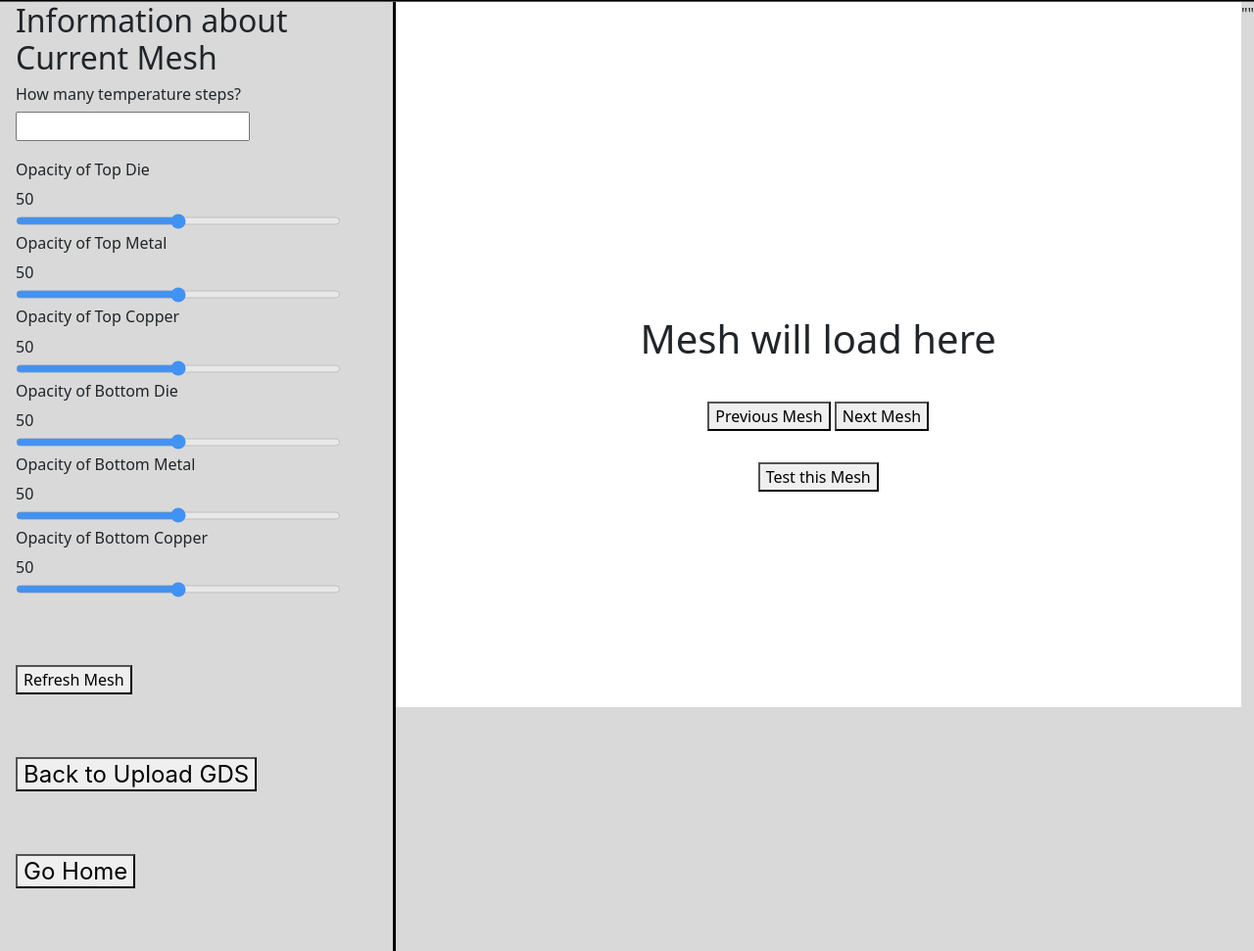
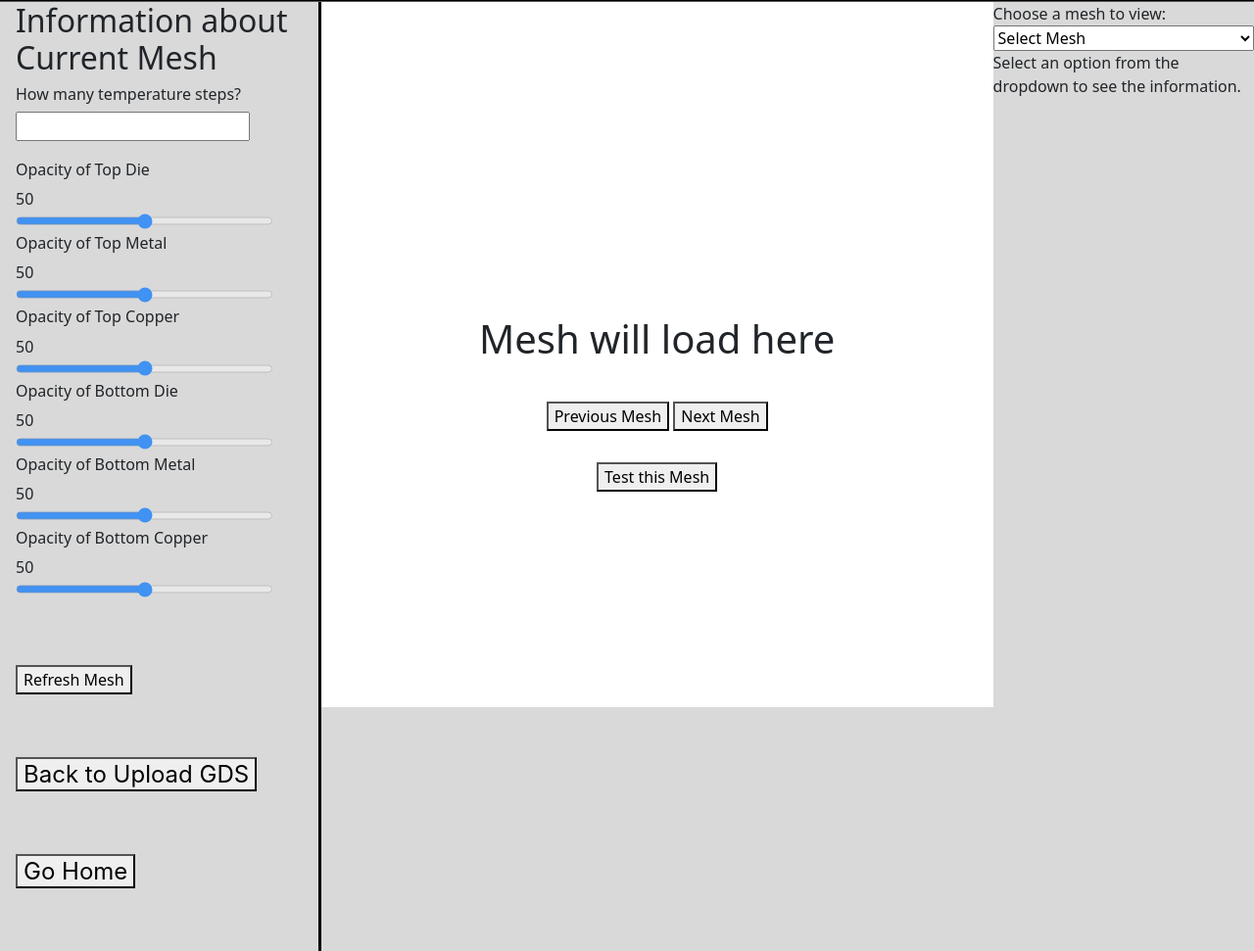
Before and after one commit to Siclarity/siBond, a Flask app: page /mesh in a window 1280 px wide. Shown: the part 53-1024 px from the top of the page at 98% size. Run offline with Flask 3, Linux system fonts and the light colour scheme; some libraries are stand-ins or nearby versions.

Commit message:
Sends data from one page to the mesh page utilizing the sessionStorage, it might be worth considering local storage as we are able to hold more unique sites. There still are warnings and errors with the MeshGenerator for GDS as there are no point/cells that are operated on.

```diff
--- a/website/app.py
+++ b/website/app.py
@@ -1,4 +1,4 @@
-from flask import Flask,render_template,request,jsonify,send_from_directory
+from flask import Flask,render_template,request,jsonify,send_from_directory,redirect,url_for
 from os import listdir, system, makedirs, getcwd, path, remove
 from os.path import isfile, join, isdir, exists
 from scripts.thumbnails import gds_to_image_klayout
@@ -12,7 +12,7 @@
 from json import dumps, dump
 import json
 import subprocess
-
+import re
 # from mesh_Flask_gen import *
 app = Flask(__name__)
 
@@ -171,10 +171,14 @@
             # test=system(cm)
             result=subprocess.run(cm,shell=True,capture_output=True,text=True)
             print(f"Output: {result.stdout}")
+            match = re.search(r'The DBU for the layout is:([0-9.-]+)', result.stdout)
+            if match:
+                unit=match.group(1)
+                print(f"DBU value is:{unit}")
             print(f"Error: {result.stderr}")
             print(f"Exiting Unique_Site:{result.returncode}")
     print(c)
-    return jsonify({"Result":c})
+    return jsonify({"Result":c,"Units":unit})
 
 
 @app.route('/scripts/images/<filename>')
@@ -262,33 +266,31 @@
     except Exception as e:
         return jsonify({'status': 'error', 'message': str(e)}), 500
 
-# @app.route('/generate_gds_mesh', methods=['POST'])
-# def meshGenerate_gds():
-#     data = request.json  # Get the incoming JSON data from the client
-#     print("Received data:", data)
-#     #writing the data that the user inputs and the backend data to a file which can be used for the python code, this file can be used for the new mesh python file
-#     with open("bonding_sites.json","w") as outfile:
-#         dump(data,outfile)
-#     # Return a response (you can return results if needed, or just a success message)
-#     return jsonify({'message': 'Success'})  # This will then forward the user to the meshGDS page
+@app.route('/generate_mesh_content', methods=['POST'])
+def meshGenerate():
+    try:
+        data = request.get_json()
+        print(type(data))
+        print(f'Data Received: {data}')
+        mesh_sites = create_mesh(data)
+        print(f'Storing in session: {mesh_sites}')
+        return jsonify(mesh_sites)
+    except Exception as e:
+        print(f'Error parsing data: {e}')
+        return "Error parsing the submitted data", 400
 
-@app.route('/mesh',methods=["GET","POST"])
+# @app.route('/mesh', methods=["GET", "POST"])
+# def temp():
+#     if request.method == "GET":
+#         mesh_sites = request.args.get('mesh_sites')  # Retrieve 'mesh_sites' from query parameters
+#         print(f"Mesh Sites received: {mesh_sites}")  # You can print it or use it for debugging
+#         print(type(mesh_sites))
+#         return render_template('mesh.html', mesh_sites=mesh_sites)  # Pass mesh_sites to the template
+
+@app.route('/mesh', methods=["GET", "POST"])
 def temp():
-    if request.method == 'POST':
-        try:
-            data = request.get_json()  # gets the JSON
-            print(type(data))
-            print(f'Data Received: {data}')
-            mesh_sites=create_mesh(data)
-            print(f'Sending to mesh page:{mesh_sites}')
-            print(type(mesh_sites))
-            return render_template('mesh.html', mesh_sites=mesh_sites)
-        except Exception as e:
-            print(f'Error parsing JSON: {e}')
-            return "Error parsing JSON", 400  # Send a proper error response
-
-    else:
-        return render_template('mesh.html',mesh_sites="")
+    # You don't need to pass 'mesh_sites' here anymore because it's handled in JavaScript
+    return render_template('mesh.html')
 @app.route('/meshGenerator')
 def meshGenerator():
         return render_template('meshGenerator.html')
--- a/website/scripts/mesh_Flask_gen.py
+++ b/website/scripts/mesh_Flask_gen.py
@@ -44,6 +44,8 @@
         number_of_meshes=len(Js_in_dict)
         gds=True
         print(f'{number_of_meshes} unique meshes')
+        dbUnit=Js_in['DBUnit']
+        print(dbUnit)
     else:
         print("From Create your own mesh")
         number_of_meshes=1
@@ -204,14 +206,14 @@
         # plot.add_mesh(TiN_top,color='black',opacity=0.5)
         # plot.add_mesh(Copper_top,color='yellow',opacity=1)
         # plot.show()
+        count+=1
         SiO2_bot.save(f'SiO2_bot{count}.vtk')
         TiN_bot.save(f'TiN_bot{count}.vtk')
         Copper_bot.save(f'Copper_bot{count}.vtk')
         SiO2_top.save(f'SiO2_top{count}.vtk')
         TiN_top.save(f'TiN_top{count}.vtk')
         Copper_top.save(f'Copper_top{count}.vtk')
-        count+=1
-        site_information[count]={"Top SiO2 Width":SiO2_w_top,"Top SiO2 Height:":SiO2_d_top,"Top SiO2 Depth:":SiO2_h_top,"Top Cu Radius":Cu_r_top,"Top Cu Height:":Cu_h_top, "Top Recess Value:":Cu_dish_top, "Bot SiO2 Width":SiO2_w_bot, "Bot SiO2 Height:":SiO2_d_bot,"Bot SiO2 Depth:":SiO2_h_bot,"Bot Cu Radius":Cu_r_bot,"Bot Cu Height:":Cu_h_bot, "Bot Recess Value:":Cu_dish_bot}
+        site_information[count]={"Top SiO2 Width":SiO2_w_top,"Top SiO2 Height":SiO2_d_top,"Top SiO2 Depth":SiO2_h_top,"Top Cu Radius":Cu_r_top,"Top Cu Height":Cu_h_top, "Top Recess Value":Cu_dish_top, "Bot SiO2 Width":SiO2_w_bot, "Bot SiO2 Height":SiO2_d_bot,"Bot SiO2 Depth":SiO2_h_bot,"Bot Cu Radius":Cu_r_bot,"Bot Cu Height":Cu_h_bot, "Bot Recess Value":Cu_dish_bot, "Offset X":offset_x,"Offset Y":offset_y}
     return site_information
 
 class Material:
--- a/website/templates/mesh.html
+++ b/website/templates/mesh.html
@@ -128,7 +128,10 @@
                 display: flex;
                 flex-direction: column;
             }
-
+            .mesh_info{
+                display: flex;
+                flex-direction: column;
+            }
 
     </style>
     </head>
@@ -188,16 +191,16 @@
                         <button class="submit" id="test"> Test this Mesh </button>
                     </div>
                 </div>
-                <div id="mesh_sites">
-                    {{ mesh_sites | tojson | safe }}
+                <div class="mesh_info">
+                    <label for="dataDropdown">Choose a mesh to view:</label>
+                    <select id="dataDropdown">
+                        <option value="">Select Mesh</option>
+                    </select>
+                    <div id="dataDisplay">
+                        <p>Select an option from the dropdown to see the information.</p>
+                    </div>
                 </div>
-        </div>
-        <script type="text/javascript">
-            // Retrieve the JSON data from the hidden div
-            var siteData = JSON.parse(document.getElementById("mesh_sites").textContent);
-            console.log(siteData);  // Check if data is properly populated
-
-        </script>
+            </div>
         </body>
         <script>
            var sliders = [
@@ -266,4 +269,73 @@
             }
             tempStepsInput.addEventListener("input", createTempBoxes);
         </script>
+        <script>
+           // Retrieve the 'mesh_sites' data from sessionStorage
+        var meshSites = sessionStorage.getItem('mesh_sites');
+        if (meshSites) {
+            // Parse the JSON string into a JavaScript object
+            var data = JSON.parse(meshSites);
+            var dropdown = document.getElementById("dataDropdown");
+            for (var key in data) {
+                if (data.hasOwnProperty(key)) {
+                    var option = document.createElement("option");
+                    option.value = key;
+                    option.textContent = `Mesh ${key}`;  // Label for dropdown
+                    dropdown.appendChild(option);
+                }
+            }
+            dropdown.addEventListener('change', function() {
+                var selectedKey = this.value;
+
+                if (selectedKey) {
+                    // Display the selected mesh data
+                    var selectedData = data[selectedKey];
+                    var displayArea = document.getElementById("dataDisplay");
+
+                    //This will check to see if the input is an integer if not then it will keep up to 3 decimal places
+                    let topSiO2Width = !isNaN(selectedData["Top SiO2 Width"]) ? selectedData["Top SiO2 Width"].toFixed(3) : "N/A";
+                    let topSiO2Height = !isNaN(selectedData["Top SiO2 Height"]) ? selectedData["Top SiO2 Height"].toFixed(3) : "N/A";
+                    let topSiO2Depth = !isNaN(selectedData["Top SiO2 Depth"]) ? selectedData["Top SiO2 Depth"].toFixed(3) : "N/A";
+                    let topCur = !isNaN(selectedData["Top Cu Radius"]) ? selectedData["Top Cu Radius"].toFixed(3) : "N/A";
+                    let topCuh = !isNaN(selectedData["Top Cu Height"]) ? selectedData["Top Cu Height"].toFixed(3) : "N/A";
+                    let topRecess = !isNaN(selectedData["Top Recess Value"]) ? selectedData["Top Recess Value"].toFixed(3) : "N/A";
+                    let botSiO2Width = !isNaN(selectedData["Bot SiO2 Width"]) ? selectedData["Bot SiO2 Width"].toFixed(3) : "N/A";
+                    let botSiO2Height = !isNaN(selectedData["Bot SiO2 Height"]) ? selectedData["Bot SiO2 Height"].toFixed(3) : "N/A";
+                    let botSiO2Depth = !isNaN(selectedData["Bot SiO2 Depth"]) ? selectedData["Bot SiO2 Depth"].toFixed(3) : "N/A";
+                    let botCur = !isNaN(selectedData["Bot Cu Radius"]) ? selectedData["Bot Cu Radius"].toFixed(3) : "N/A";
+                    let botCuh = !isNaN(selectedData["Bot Cu Height"]) ? selectedData["Bot Cu Height"].toFixed(3) : "N/A";
+                    let botRecess = !isNaN(selectedData["Bot Recess Value"]) ? selectedData["Bot Recess Value"].toFixed(3) : "N/A";
+                    let OX = !isNaN(selectedData["Offset X"]) ? selectedData["Offset X"].toFixed(3) : "N/A";
+                    let OY = !isNaN(selectedData["Offset Y"]) ? selectedData["Offset Y"].toFixed(3) : "N/A";
+                    displayArea.innerHTML = `
+                        <h3>Mesh ${selectedKey} Data:</h3>
+                            <p>Top SiO2 Width: ${topSiO2Width}</p>
+                            <p>Top SiO2 Height: ${topSiO2Height}</p>
+                            <p>Top SiO2 Depth: ${topSiO2Depth}</p>
+                            <p>Top Cu Radius: ${topCur}</p>
+                            <p>Top Cu Height: ${topCuh}</p>
+                            <p>Top Cu Recess: ${topRecess}</p>
+                            <p>Bot SiO2 Width: ${botSiO2Width}</p>
+                            <p>Bot SiO2 Height: ${botSiO2Height}</p>
+                            <p>Bot SiO2 Depth: ${botSiO2Depth}</p>
+                            <p>Bot Cu Radius: ${botCur}</p>
+                            <p>Bot Cu Height: ${botCuh}</p>
+                            <p>Bot Cu Recess: ${botRecess}</p>
+                            <p>Offset X: ${OX}</p>
+                            <p>Offset Y: ${OY}</p>
+                    `;
+                    } else {
+                    // If no data is selected, show a default message
+                    document.getElementById("dataDisplay").innerHTML = "<p>Select an option from the dropdown to see the information.</p>";
+                }
+            });
+        } else {
+            document.getElementById("mesh_sites").innerHTML = "No mesh data found.";
+        }
+        window.addEventListener('beforeunload', function() {
+            // Clear sessionStorage when the page is about to unload
+            sessionStorage.removeItem('mesh_sites');
+            console.log("sessionStorage for 'mesh_sites' cleared.");
+        });
+        </script>
         </html>
```
Also changed, not shown: website/scripts/bondSearch_Flask.py (+10 -5 lines), website/templates/gds.html (+18 -5 lines), website/templates/meshGenerator.html (+11 -7 lines).
